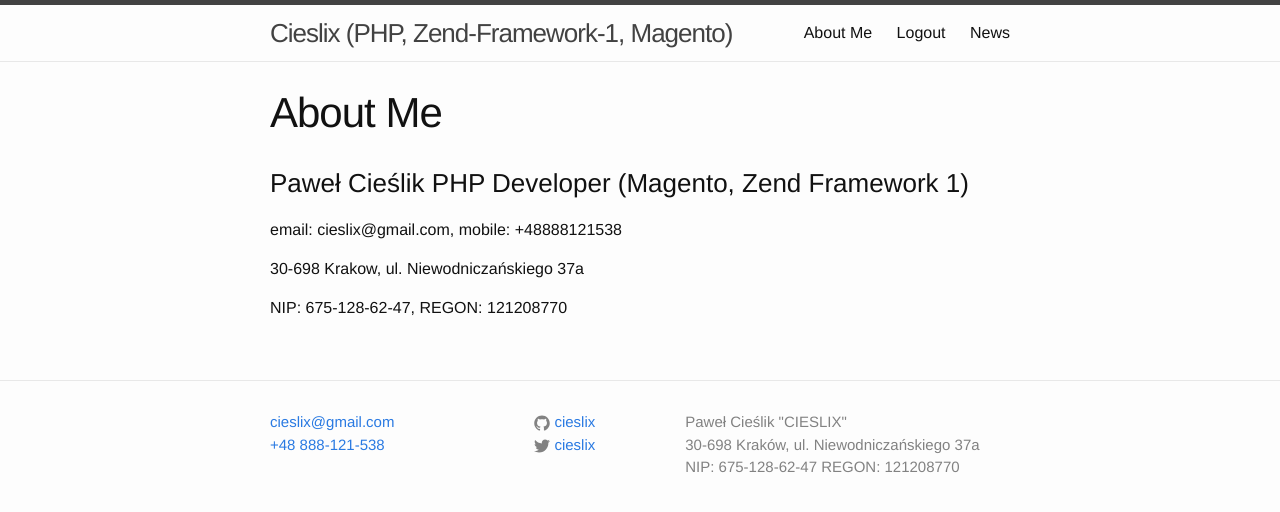
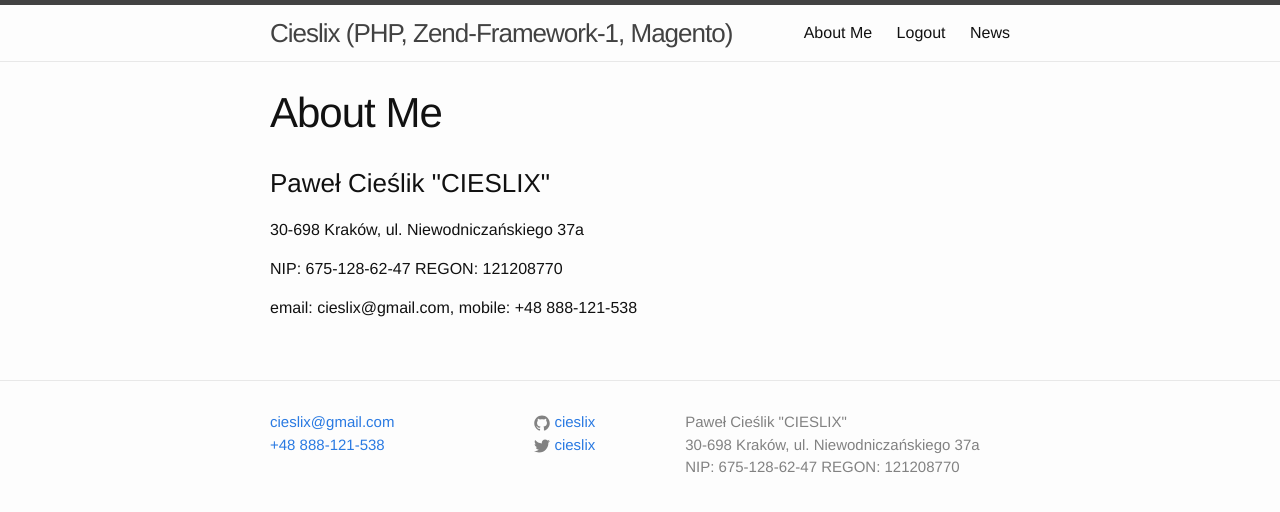
Before and after one commit to cieslix/cieslix.github.io, a Jekyll site: the page built from about.html, in a window 1280 px wide. Shown: the top 512 px of the page. Built offline with Jekyll 4.4.1, drawn with Linux system fonts in a browser that asks for light colours.

Commit message:
fix about page

```diff
--- a/_config.yml
+++ b/_config.yml
@@ -2,7 +2,7 @@
 title: Cieslix (PHP, Zend-Framework-1, Magento)
 email: cieslix@gmail.com
 company: Paweł Cieślik "CIESLIX"
-vatid: >
+companyId: >
   NIP: 675-128-62-47 REGON: 121208770
 telephone: +48 888-121-538
 address: 30-698 Kraków, ul. Niewodniczańskiego 37a
--- a/_includes/footer.html
+++ b/_includes/footer.html
@@ -51,7 +51,7 @@
                 <ul class="contact-list">
                     <li>{{ site.company }}</li>
                     <li>{{ site.address }}</li>
-                    <li>{{ site.vatid }}</li>
+                    <li>{{ site.companyId }}</li>
                 </ul>
             </div>
         </div>
--- a/about.html
+++ b/about.html
@@ -3,12 +3,12 @@ layout: page
 title: About Me
 permalink: /about/
 ---
-<div>
-    <h3>Paweł Cieślik PHP Developer (Magento, Zend Framework 1)</h3>
+<div class="contact-list">
+    <h3>{{ site.company }}</h3>
 
-    <p>email: cieslix@gmail.com, mobile: +48888121538</p>
+    <p>{{ site.address }}</p>
 
-    <p>30-698 Krakow, ul. Niewodniczańskiego 37a</p>
+    <p>{{ site.companyId }}</p>
 
-    <p>NIP: 675-128-62-47, REGON: 121208770</p>
+    <p>email: {{ site.email }}, mobile: {{ site.telephone }}</p>
 </div>
```
